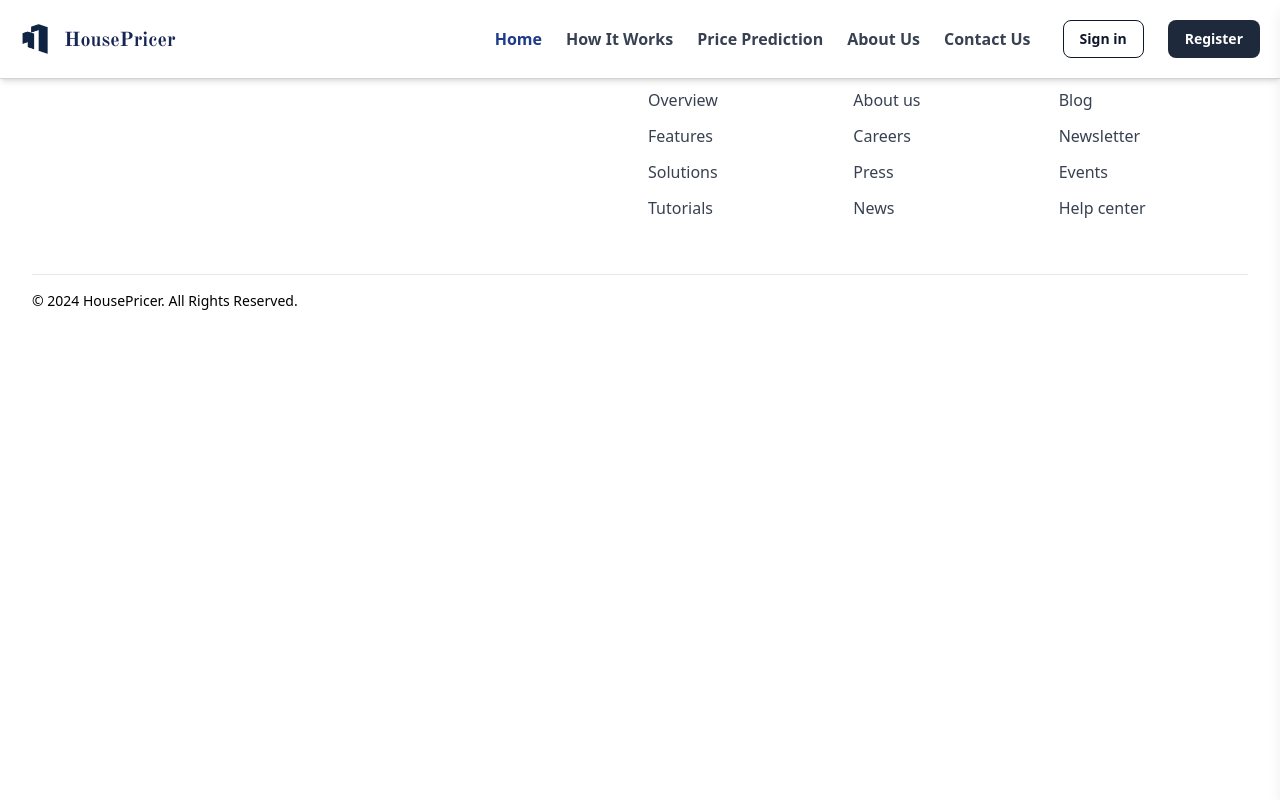
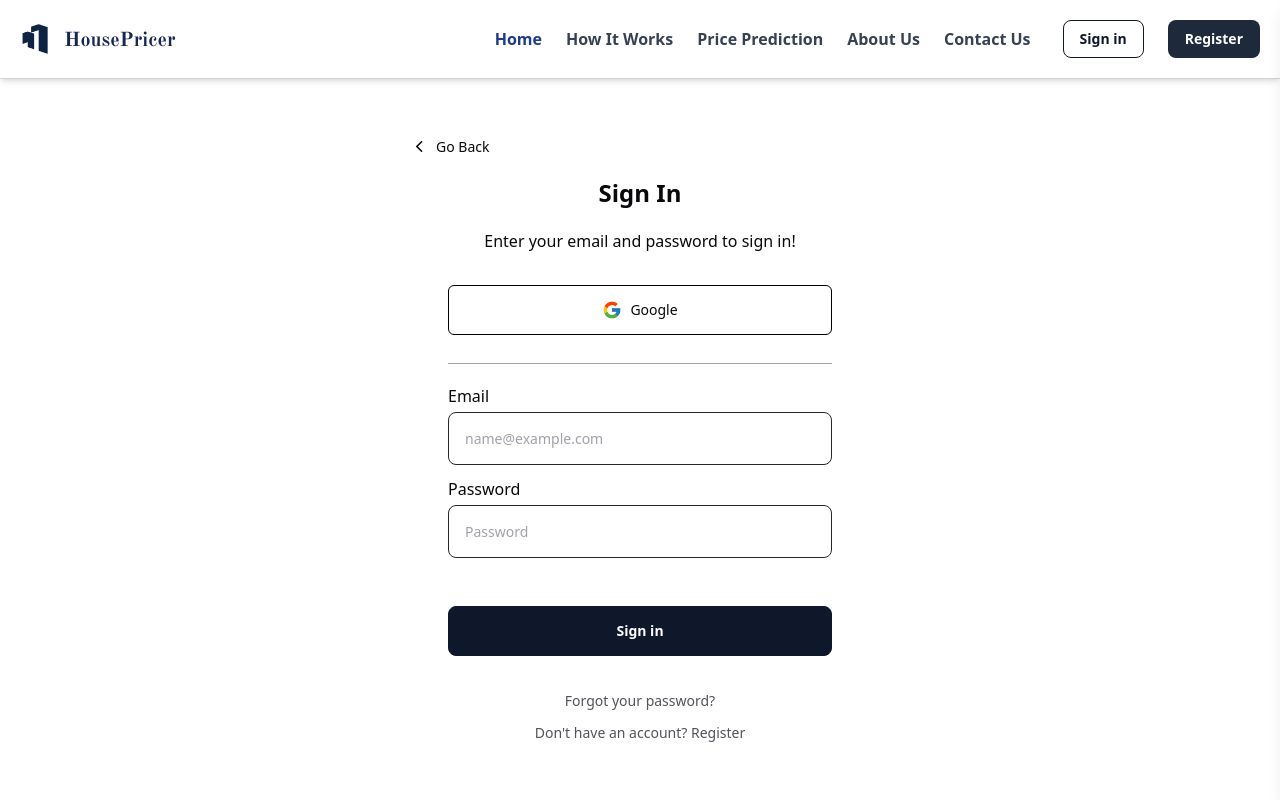
Before and after one commit to rajrasane04/House-Price-Prediction, a React (Vite) app in the folder Frontend/: page /signin in a window 1280 px wide. Shown: the top 800 px of the page. Built offline with nearby package versions, Linux system fonts and the light colour scheme.

Commit message:
Create UserAuthForm component with dynamic rendering for Register/Sign In forms.

```diff
--- a/Frontend/src/App.jsx
+++ b/Frontend/src/App.jsx
@@ -1,7 +1,7 @@
 import React from 'react'; // Import React
-import Navbar from "./components/Navbar"; // Import Navbar component
+import Navbar from "./components/navbar";
 import { Route, Routes } from "react-router-dom"; // Import Route and Routes for routing
-import UserAuthForm from "./pages/UserAuthForm"; // Import UserAuthForm for sign-in and register pages
+import UserAuthForm from "./pages/userauthform"; // Import UserAuthForm for sign-in and register pages
 import FinalForm from './components/finalform';
 import { Footer } from './components/footer';
 import NotFound from './pages/NotFound';
@@ -18,8 +18,8 @@ function App() {
         <Route path="/" element={<FinalForm/>} />
 
         {/* Authentication Routes */}
-        <Route path="/signin" element={<UserAuthForm type="signin" />} />
-        <Route path="/register" element={<UserAuthForm type="register" />} />
+        <Route path="/signin" element={<UserAuthForm />} />
+        <Route path="/register" element={<UserAuthForm isRegister={true} />} />
 
         {/* Catch-all Route for 404 - Page Not Found */}
         <Route path="*" element={<NotFound/>} />
--- a/Frontend/src/pages/userauthform.jsx
+++ b/Frontend/src/pages/userauthform.jsx
@@ -1,8 +1,151 @@
-const UserAuthForm = ({ type }) => {
+import { Link } from "react-router-dom";
+
+const UserAuthForm = ({ isRegister = false }) => {
   return (
+    <div className="flex flex-col justify-center items-center bg-white min-h-screen py-8 px-4 sm:px-6 lg:px-8 my-5">
+      <div className="w-full max-w-md mx-auto flex flex-col justify-center">
+        <a className="mt-10 w-fit text-zinc-950" href="/">
+          <div className="flex items-center">
+            <svg
+              stroke="currentColor"
+              fill="currentColor"
+              strokeWidth="0"
+              viewBox="0 0 320 512"
+              className="mr-3 h-[13px] w-[8px] text-zinc-950"
+              height="1em"
+              width="1em"
+              xmlns="http://www.w3.org/2000/svg"
+            >
+              <path d="M9.4 233.4c-12.5 12.5-12.5 32.8 0 45.3l192 192c12.5 12.5 32.8 12.5 45.3 0s12.5-32.8 0-45.3L77.3 256 246.6 86.6c12.5-12.5 12.5-32.8 0-45.3s-32.8-12.5-45.3 0l-192 192z"></path>
+            </svg>
+            <p className="text-sm text-zinc-950">Go Back</p>
+          </div>
+        </a>
+
+        <div className="mt-5 flex flex-col w-full max-w-xs sm:max-w-sm mx-auto">
+          <p className="text-2xl font-bold text-zinc-950 text-center mb-3">
+            {isRegister ? "Register Account" : "Sign In"}
+          </p>
+          <p className="mb-4 mt-2 text-center text-zinc-950">
+            {isRegister ? "Create an account to get started!" : "Enter your email and password to sign in!"}
+          </p>
+
+          <div className="mt-4">
+            <form className="pb-2">
+              <input type="hidden" name="provider" value="google" />
+              <button
+                className="inline-flex items-center justify-center rounded-md text-sm font-medium h-10 px-4 w-full text-zinc-950 py-6 border bg-background hover:bg-accent border-black"
+                type="submit"
+              >
+                <span className="mr-2">
+                  <svg
+                    stroke="currentColor"
+                    fill="currentColor"
+                    strokeWidth="0"
+                    version="1.1"
+                    viewBox="0 0 48 48"
+                    className="h-5 w-5"
+                    xmlns="http://www.w3.org/2000/svg"
+                  >
+                    <path fill="#FFC107" d="M43.611,20.083H42V20H24v8h11.303c-1.649,4.657-6.08,8-11.303,8c-6.627,0-12-5.373-12-12 c0-6.627,5.373-12,12-12c3.059,0,5.842,1.154,7.961,3.039l5.657-5.657C34.046,6.053,29.268,4,24,4C12.955,4,4,12.955,4,24 c0,11.045,8.955,20,20,20c11.045,0,20-8.955,20-20C44,22.659,43.862,21.35,43.611,20.083z"></path>
+                    <path fill="#FF3D00" d="M6.306,14.691l6.571,4.819C14.655,15.108,18.961,12,24,12c3.059,0,5.842,1.154,7.961,3.039l5.657-5.657 C34.046,6.053,29.268,4,24,4C16.318,4,9.656,8.337,6.306,14.691z"></path>
+                    <path fill="#4CAF50" d="M24,44c5.166,0,9.86-1.977,13.409-5.192l-6.19-5.238C29.211,35.091,26.715,36,24,36 c-5.202,0-9.619-3.317-11.283-7.946l-6.522,5.025C9.505,39.556,16.227,44,24,44z"></path>
+                    <path fill="#1976D2" d="M43.611,20.083H42V20H24v8h11.303c-0.792,2.237-2.231,4.166-4.087,5.571 c0.001-0.001,0.002-0.001,0.003-0.002l6.19,5.238C36.971,39.205,44,34,44,24C44,22.659,43.862,21.35,43.611,20.083z"></path>
+                  </svg>
+                </span>
+                <span>Google</span>
+              </button>
+            </form>
+          </div>
+
+          <div className="relative my-4">
+            <div className="relative flex items-center py-1">
+              <div className="grow border-t border-zinc-400"></div>
+              <div className="grow border-t border-zinc-400"></div>
+            </div>
+          </div>
+
+          <form noValidate className="mb-4">
+            <div className="grid gap-2">
+              <div className="grid gap-1">
+                <label className="text-zinc-950" htmlFor="email">
+                  Email
+                </label>
+                <input
+                  className="mb-2 h-full w-full rounded-lg border border-zinc-800 bg-white px-4 py-3 text-sm font-medium text-zinc-950 placeholder:text-zinc-400 focus:outline-none"
+                  id="email"
+                  placeholder="name@example.com"
+                  type="email"
+                  name="email"
+                />
+                <label className="text-zinc-950 mt-2" htmlFor="password">
+                  Password
+                </label>
+                <input
+                  id="password"
+                  placeholder="Password"
+                  type="password"
+                  className="mb-2 h-full w-full rounded-lg border border-zinc-800 bg-white px-4 py-3 text-sm font-medium text-zinc-950 placeholder:text-zinc-400 focus:outline-none"
+                  name="password"
+                />
+                {isRegister && (
                   <>
-        {type === "signin" ? <h1>Welcome Back</h1> : <h1>Create an Account</h1>}
+                    <label className="text-zinc-950 mt-2" htmlFor="confirm-password">
+                      Confirm Password
+                    </label>
+                    <input
+                      id="confirm-password"
+                      placeholder="Confirm Password"
+                      type="password"
+                      className="mb-2 h-full w-full rounded-lg border border-zinc-800 bg-white px-4 py-3 text-sm font-medium text-zinc-950 placeholder:text-zinc-400 focus:outline-none"
+                      name="confirm-password"
+                    />
                   </>
+                )}
+              </div>
+              <button
+                className="mt-10 inline-flex justify-center rounded-lg text-sm font-semibold py-3.5 px-4 bg-slate-900 border border-slate-900 text-white hover:bg-slate-800 transition"
+                type="submit"
+              >
+                {isRegister ? "Register" : "Sign in"}
+              </button>
+            </div>
+          </form>
+
+          <div className="text-center mt-4">
+            {!isRegister ? (
+              <>
+                <p className="mb-2">
+                  <Link
+                    to="/signin" // "/signin/forgetpassword"
+                    className="font-medium text-zinc-600 text-sm hover:text-zinc-950 transition-colors"
+                  >
+                    Forgot your password?
+                  </Link>
+                </p>
+                <p>
+                  <Link
+                    to="/register"
+                    className="font-medium text-zinc-600 text-sm hover:text-zinc-950 transition-colors"
+                  >
+                    Don't have an account? Register
+                  </Link>
+                </p>
+              </>
+            ) : (
+              <p>
+                <Link
+                  to="/signin"
+                  className="font-medium text-zinc-600 text-sm hover:text-zinc-950 transition-colors"
+                >
+                  Already have an account? Sign in
+                </Link>
+              </p>
+            )}
+          </div>
+        </div>
+      </div>
+    </div>
   );
 };
 
```
Lines whose indentation alone changed are shown as unchanged.
